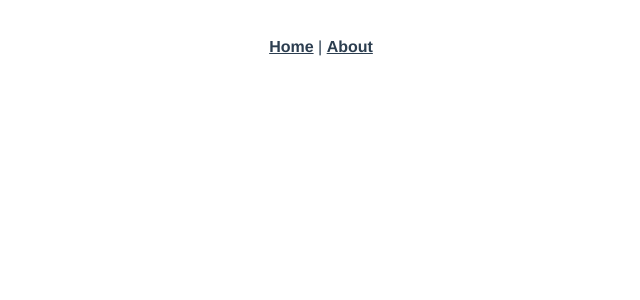
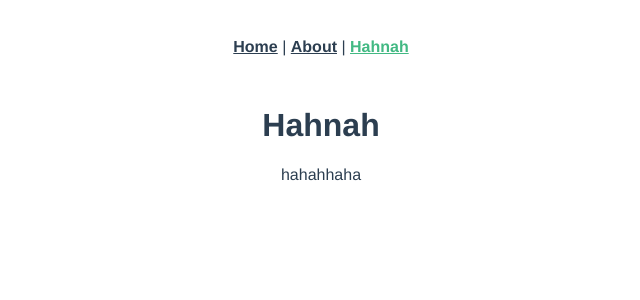
Before and after one commit to f-naoto832/ploutos, a Vue app in the folder vue-ts-practice/: page /hahnah in a window 1280 px wide. Shown: the top 300 px of the page, without its empty margins (319-959 px from the left). Built offline with nearby package versions, Linux system fonts and the light colour scheme.

Commit message:
Add hahnah page

```diff
--- a/vue-ts-practice/src/App.vue
+++ b/vue-ts-practice/src/App.vue
@@ -2,7 +2,8 @@
   <div id="app">
     <div id="nav">
       <router-link to="/">Home</router-link> |
-      <router-link to="/about">About</router-link>
+      <router-link to="/about">About</router-link> |
+      <router-link to="/hahnah">Hahnah</router-link>
     </div>
     <router-view/>
   </div>
--- a/vue-ts-practice/src/router.ts
+++ b/vue-ts-practice/src/router.ts
@@ -20,6 +20,14 @@ export default new Router({
       // this generates a separate chunk (about.[hash].js) for this route
       // which is lazy-loaded when the route is visited.
       component: () => import(/* webpackChunkName: "about" */ './views/About.vue')
+    },
+    {
+      path: '/hahnah',
+      name: 'hahnah',
+      // route level code-splitting
+      // this generates a separate chunk (about.[hash].js) for this route
+      // which is lazy-loaded when the route is visited.
+      component: () => import(/* webpackChunkName: "about" */ './views/Hahnah.vue')
     }
   ]
 })
--- /dev/null
+++ b/vue-ts-practice/src/views/Hahnah.vue
@@ -0,0 +1,6 @@
+<template>
+  <div>
+    <h1>Hahnah</h1>
+    <p>hahahhaha</p>
+  </div>
+</template>
```
